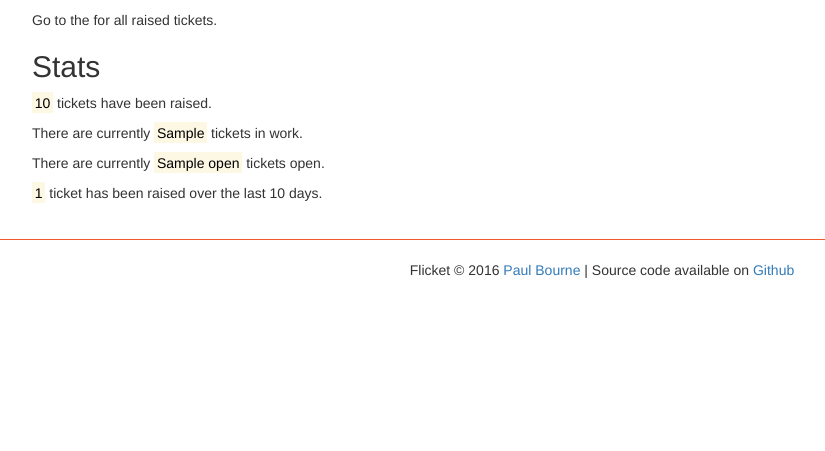
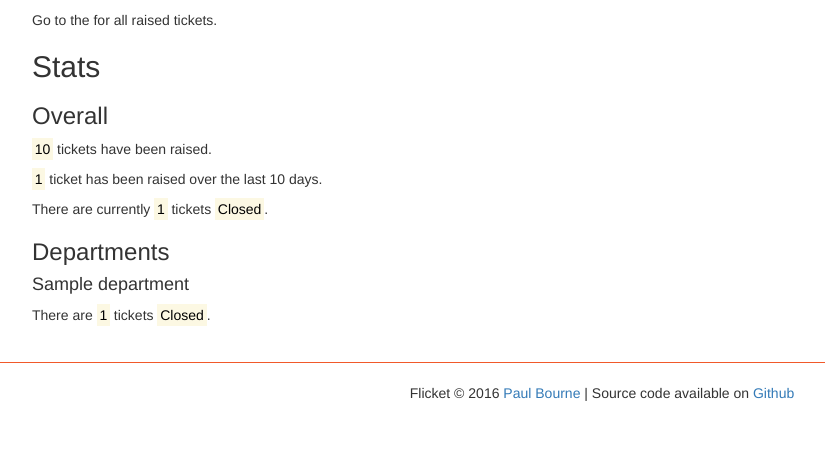
Before and after one commit to evereux/flicket, a Python web app: template application/flicket/templates/flicket_index.html in a window 1280 px wide. Shown: the part 349-800 px from the top of the page, without its empty margins (38-863 px from the left). Run offline with Jinja, Linux system fonts and the light colour scheme; the template is opened without the code that fills it: most values are stand-ins (such as "Sample title", 1, 10 or a date in 2020).

Commit message:
Updated index page statistics. Now split into departments.

```diff
--- a/application/flicket/templates/flicket_index.html
+++ b/application/flicket/templates/flicket_index.html
@@ -12,21 +12,24 @@
         <h2>Tickets</h2>
         <p>Go to the <a href="{{ url_for('flicket_bp.tickets_main') }}"></a> for all raised tickets.</p>
         <h2>Stats</h2>
+        <h3>Overall</h3>
         <p>
             <mark>{{ total }}</mark>
             tickets have been raised.
-        </p>
-        <p>There are currently
-            <mark>{{ in_work }}</mark>
-            tickets in work.
-        </p>
-        <p>There are currently
-            <mark>{{ _open }}</mark>
-            tickets open.
         </p>
         <p>
             <mark>{{ total_days }}</mark>
             ticket{% if total_days > 1 %}s have{% else %} has{% endif %} been raised over the last {{ days }} days.
         </p>
+        {% for s in statuses %}
+            <p>There are currently <mark>{{ s[1]['ticket_num'] }}</mark> tickets <mark>{{ s[0]['status'] }}</mark>.</p>
+        {% endfor  %}
+        <h3>Departments</h3>
+        {% for d in departments %}
+        <h4>{{ d[0]['department'] }}</h4>
+            {% for s in d[1] %}
+                <p>There are <mark>{{ s[1]['total_num'] }}</mark> tickets <mark>{{ s[0]['status'] }}</mark>.</p>
+            {% endfor %}
+        {% endfor %}
     </div>
 {% endblock %}
```
Also changed, not shown: application/flicket/views/index.py (+28 -5 lines).
